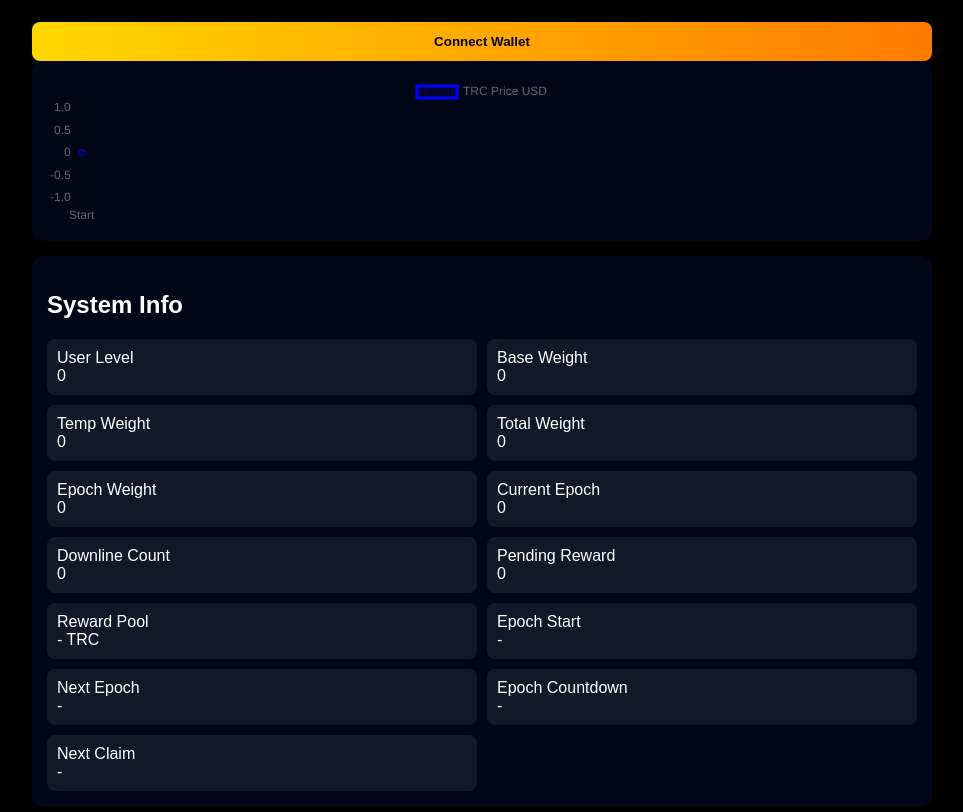
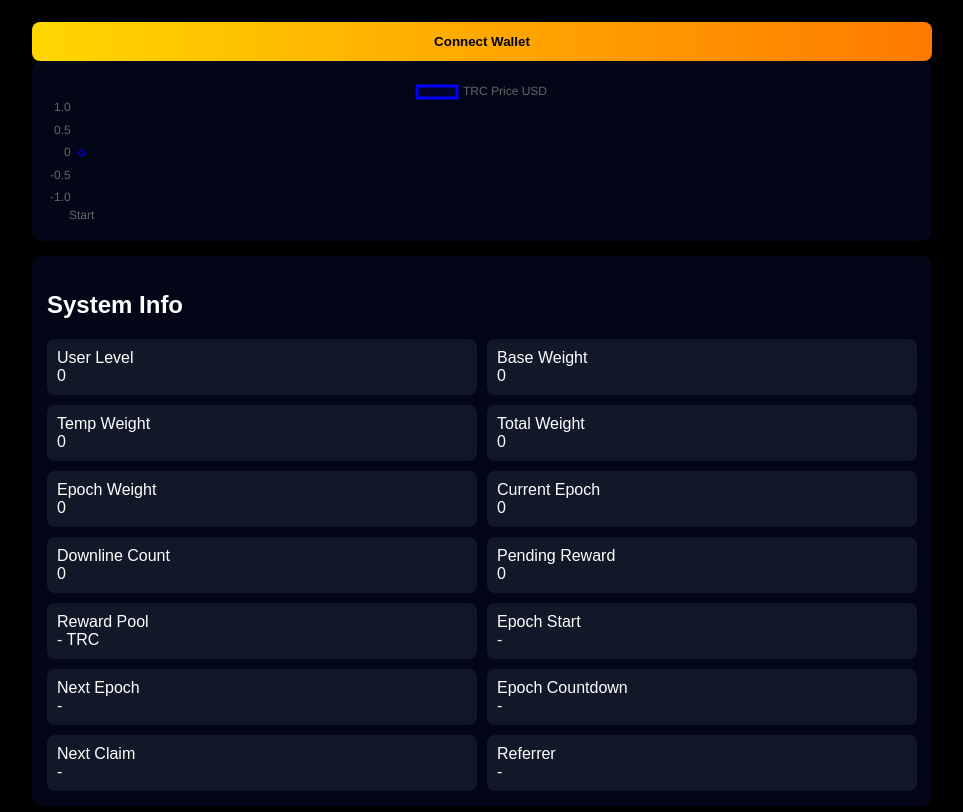
Before and after one commit to trctradecom-ship-it/TRCRewardsV2, a plain HTML site: page index.html in a window 1280 px wide. Shown: the part 140-952 px from the top of the page, without its empty margins (158-1121 px from the left). Drawn offline with nearby package versions, Linux system fonts and the light colour scheme.

Commit message:
Update index.html

```diff
--- a/index.html
+++ b/index.html
@@ -63,6 +63,7 @@ Connect Wallet
 <div>Next Epoch<br><span id="nextEpoch">-</span></div>
 <div>Epoch Countdown<br><span id="epochTimer">-</span></div>
 <div>Next Claim<br><span id="claimTimer">-</span></div>
+<div>Referrer<br><span id="referrer">-</span></div>
 </div>
 
 </div>
```
